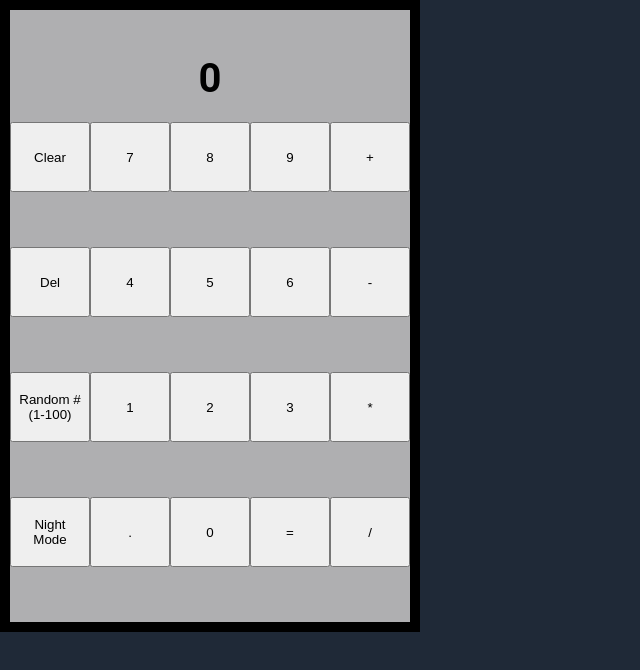
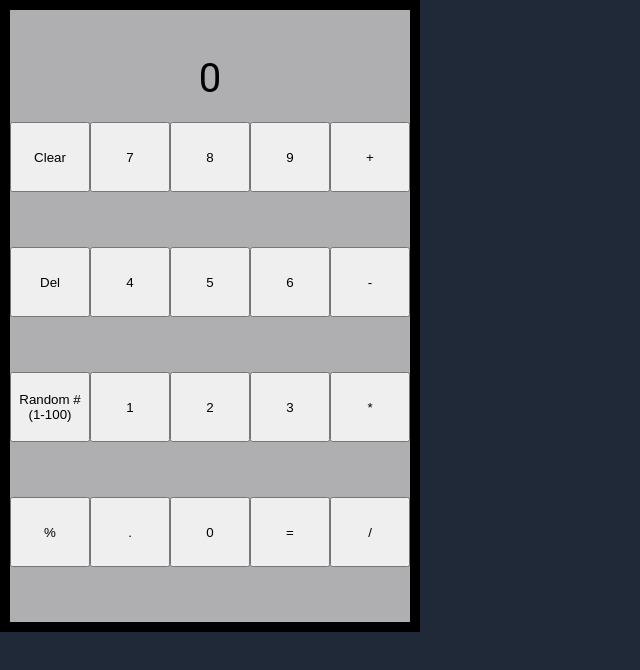
Before and after one commit to Jufarkas/Landing-Page, a plain HTML site: page calc.html in a window 1280 px wide. Shown: the whole page, without its empty margins (0-640 px from the left). Drawn offline with Linux system fonts and the light colour scheme.

Commit message:
replace night mode with percent mode

```diff
--- a/calc.html
+++ b/calc.html
@@ -16,13 +16,13 @@
             <h2 class="currentMathFnc"></h2>
             <h2 class="nextNum"></h2>
         </div>
-        <h1 class="result">0</h1>
+        <div class="result">0</div>
         <div class="master-buttons">
             <div class="left-buttons">
                 <button id="clear">Clear</button>
                 <button id="del">Del</button>
                 <button id="rng">Random # (1-100)</button>
-                <button id="night">Night Mode</button>
+                <button id="percent">%</button>
             </div>
             <div class="calc-buttons">
                     <button class="number">7</button>
```
